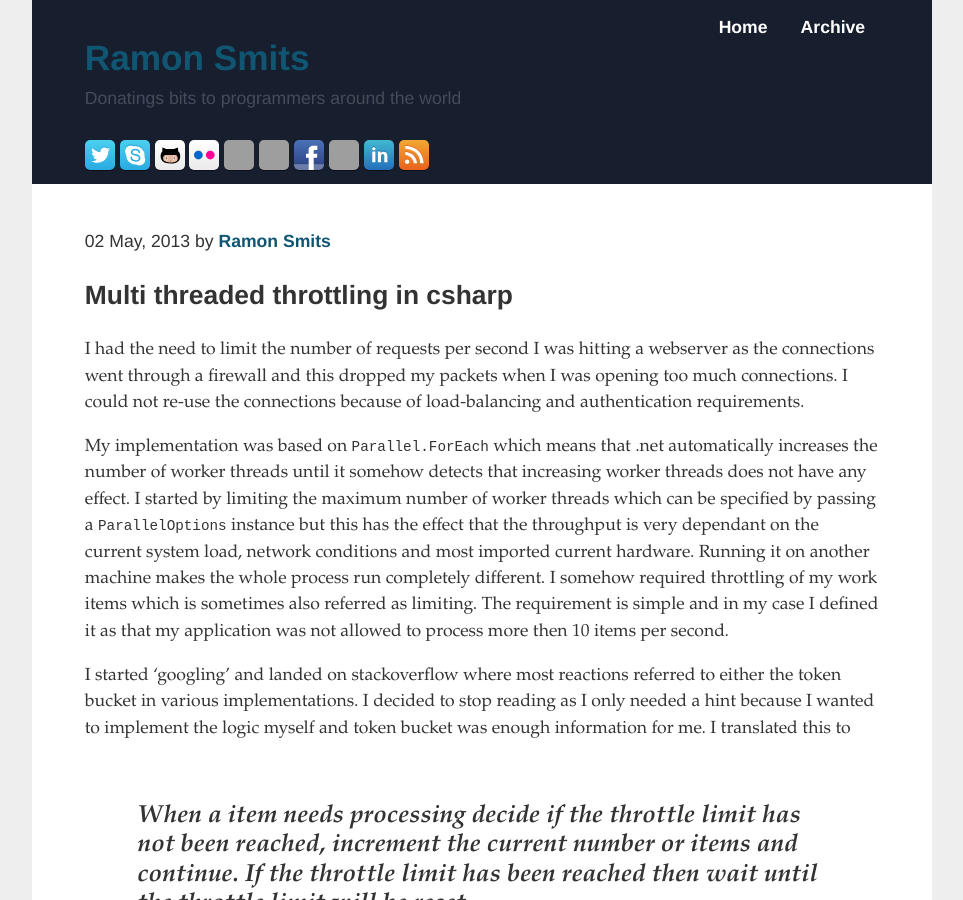
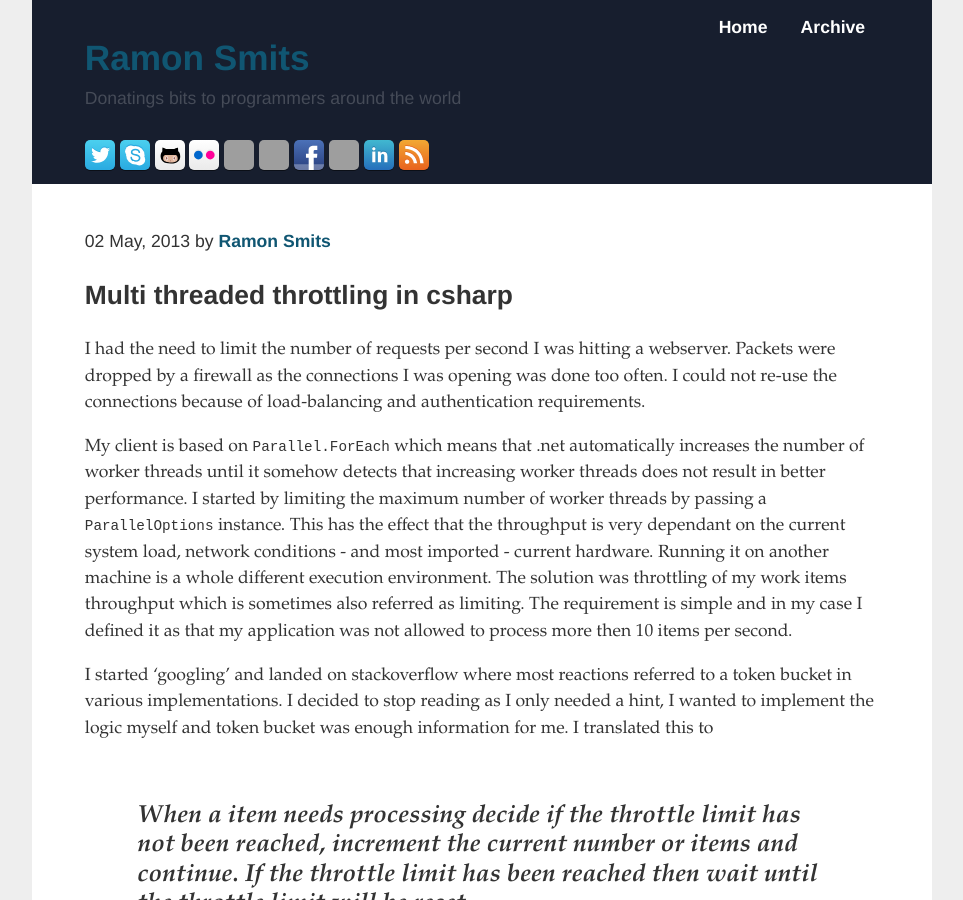
Before and after one commit to ramonsmits/ramonsmits.github.com, a Jekyll site: the page built from _posts/2013-05-02-multi-threaded-throttling-in-csharp.md, in a window 1280 px wide and 900 px high. Shown: the whole window, without its empty margins (158-1121 px from the left). Built offline with Jekyll 4.4.1, drawn with Linux system fonts in a browser that asks for light colours; comment, search, counter and statistics services are not loaded; some of the changed text lies outside the part shown; grey boxes are pictures that could not be loaded.

Commit message:
Fixed some typos and structure.

```diff
--- a/_posts/2013-05-02-multi-threaded-throttling-in-csharp.md
+++ b/_posts/2013-05-02-multi-threaded-throttling-in-csharp.md
@@ -4,11 +4,11 @@ title: "Multi threaded throttling in csharp"
 tags: [threading,throttling,limiter,limiting,c#,csharp,.net]
 ---
 
-I had the need to limit the number of requests per second I was hitting a webserver as the connections went through a firewall and this dropped my packets when I was opening too much connections. I could not re-use the connections because of load-balancing and authentication requirements.
+I had the need to limit the number of requests per second I was hitting a webserver. Packets were dropped by a firewall as the connections I was opening was done too often. I could not re-use the connections because of load-balancing and authentication requirements.
 
-My implementation was based on `Parallel.ForEach` which means that .net automatically increases the number of worker threads until it somehow detects that increasing worker threads does not have any effect. I started by limiting the maximum number of worker threads which can be specified by passing a `ParallelOptions` instance but this has the effect that the throughput is very dependant on the current system load, network conditions and most imported current hardware. Running it on another machine makes the whole process run completely different. I somehow required throttling of my work items which is sometimes also referred as limiting. The requirement is simple and in my case I defined it as that my application was not allowed to process more then 10 items per second.
+My client is based on `Parallel.ForEach` which means that .net automatically increases the number of worker threads until it somehow detects that increasing worker threads does not result in better performance. I started by limiting the maximum number of worker threads by passing a `ParallelOptions` instance. This has the effect that the throughput is very dependant on the current system load, network conditions - and most imported - current hardware. Running it on another machine is a whole different execution environment. The solution was throttling of my work items throughput which is sometimes also referred as limiting. The requirement is simple and in my case I defined it as that my application was not allowed to process more then 10 items per second.
 
-I started 'googling' and landed on stackoverflow where most reactions referred to either the token bucket in various implementations. I decided to stop reading as I only needed a hint because I wanted to implement the logic myself and token bucket was enough information for me. I translated this to
+I started 'googling' and landed on stackoverflow where most reactions referred to a token bucket in various implementations. I decided to stop reading as I only needed a hint, I wanted to implement the logic myself and token bucket was enough information for me. I translated this to
 
 >When a item needs processing decide if the throttle limit has not been reached, increment the current number or items and continue. If the throttle limit has been reached then wait until the throttle limit will be reset.
 
@@ -65,6 +65,6 @@ Example usage:
 	// Processing should at least have taken 100 (1000/10) seconds
 	Console.WriteLine(start.Elapsed);
 
-I ran my implementation and it just works! I love that when you create a piece of code within a few minutes.
+I ran my implementation and it just works! I love it when you create a working piece of code within a few minutes.
 
-Well, it has a couple of minor issues like all is synchronized by the lock statement and blocking of the thread but I don't mind that and this is good enough for my purpose and frankly I would not now how to optimized if a lot more without adding much more code. The only thing I would think of would be to use `Stopwatch` to lower the overhead of DateTime.UtcNow but this overhead can be ignored as this overhead if no where near the overhead created by calling `Thread.Sleep` when the throttle limit has been reached.
+Well, it has a couple of minor issues like that all is synchronized by the lock statement and blocking of the thread. But I don't mind that and it is good enough for my current purpose and frankly I would not know how to optimize it a lot more without adding much more code. The only thing I would think of would be to use `Stopwatch` to lower the overhead of DateTime.UtcNow but this overhead is no where near the overhead created by calling `Thread.Sleep` when the throttle limit has been reached.
```
